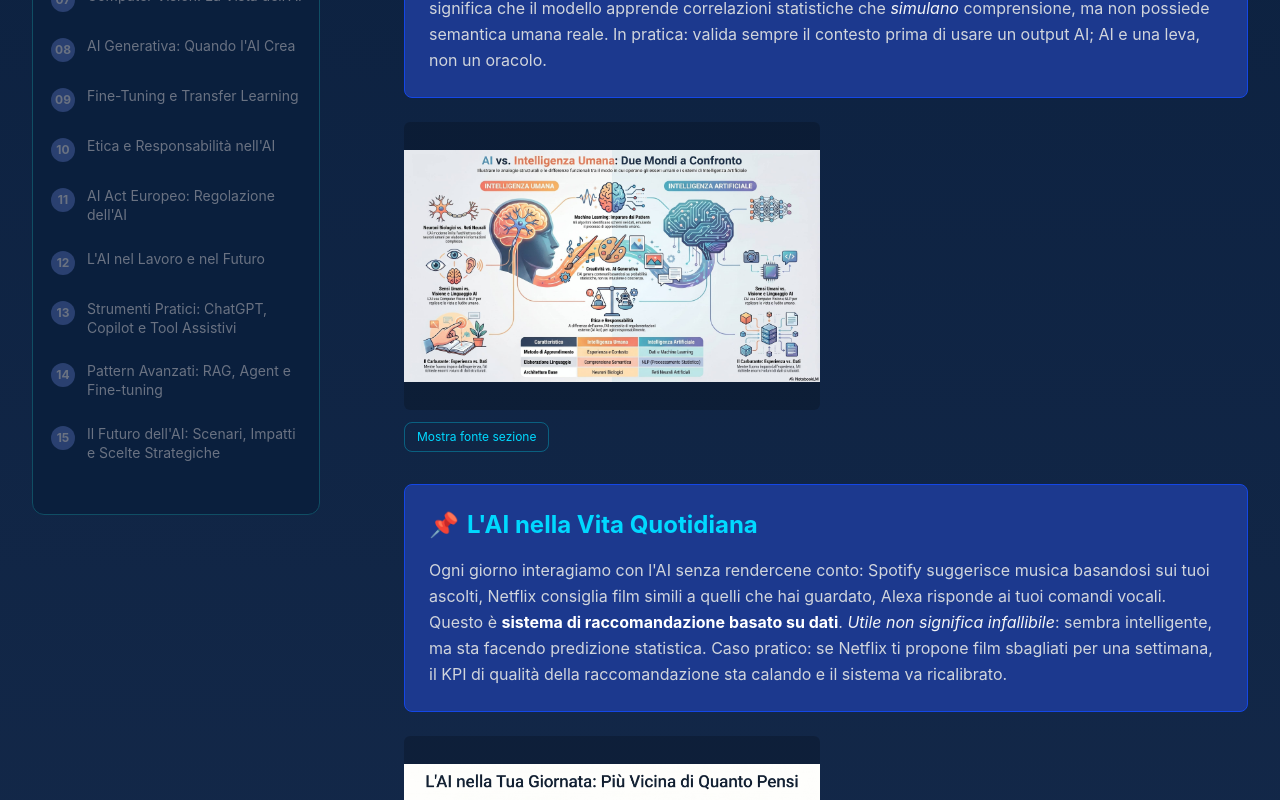
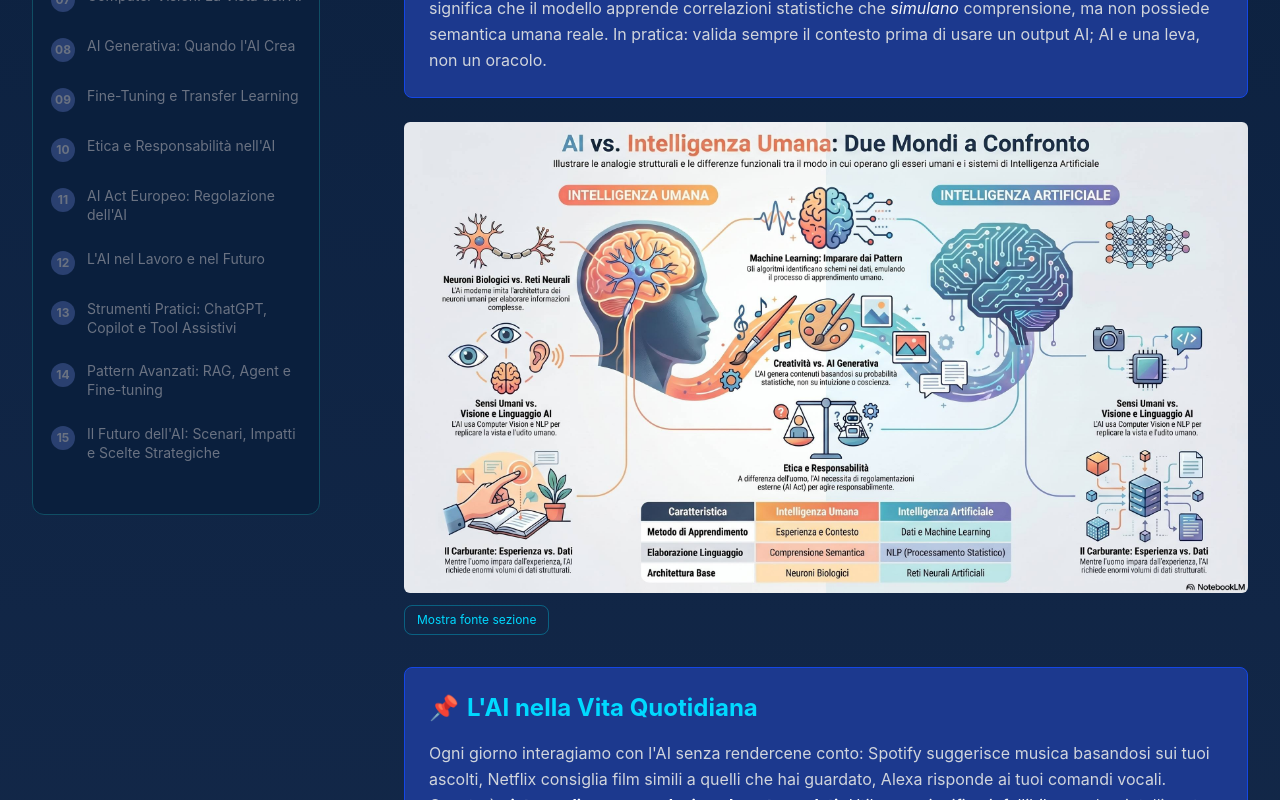
Before and after one commit to MT-Showcases/ai-fundamentals-showcase, a Next.js app: page /chapters/what-is-ai in a window 1280 px wide. Shown: the part 560-1360 px from the top of the page. Built offline with nearby package versions, Linux system fonts and the light colour scheme.

Commit message:
ux(media): single-slot full-width, multi-slot two-column layout with stable ordering

```diff
--- a/components/ChapterMediaSlots.tsx
+++ b/components/ChapterMediaSlots.tsx
@@ -50,10 +50,18 @@ const badgeByType: Record<MediaPlaceholder['type'], string> = {
   resource: '📄 Risorsa'
 };
 
+const mediaTypeOrder: Record<MediaPlaceholder['type'], number> = {
+  infographic: 0,
+  video: 1,
+  podcast: 2,
+  resource: 3,
+};
+
 export default function ChapterMediaSlots({ chapter }: Props) {
   const slotsRaw = chapter.media && chapter.media.length > 0 ? chapter.media : defaultSlots(chapter);
   // UX choice: hide resource cards until a real downloadable asset exists
-  const slots = slotsRaw.filter((slot) => !(slot.type === 'resource' && !slot.notes?.toLowerCase().includes('ready')));
+  const visible = slotsRaw.filter((slot) => !(slot.type === 'resource' && !slot.notes?.toLowerCase().includes('ready')));
+  const slots = [...visible].sort((a, b) => mediaTypeOrder[a.type] - mediaTypeOrder[b.type]);
   const [active, setActive] = useState<MediaPlaceholder | null>(null);
   const [showSource, setShowSource] = useState(false);
   const [copied, setCopied] = useState(false);
@@ -104,7 +112,7 @@ export default function ChapterMediaSlots({ chapter }: Props) {
           )}
         </div>
 
-        <div className="grid grid-cols-1 md:grid-cols-2 gap-4">
+        <div className={slots.length === 1 ? 'grid grid-cols-1 gap-4' : 'grid grid-cols-1 md:grid-cols-2 gap-4'}>
           {slots.map((slot, idx) => (
             <div
               key={`${slot.type}-${idx}`}
@@ -119,7 +127,7 @@ export default function ChapterMediaSlots({ chapter }: Props) {
                   <img
                     src={`/${slot.placeholderPath}`}
                     alt={slot.title}
-                    className="w-full h-72 object-contain rounded-md hover:opacity-90 transition bg-black/20 cursor-pointer"
+                    className={slots.length === 1 ? 'w-full h-auto object-contain rounded-md hover:opacity-90 transition bg-black/20 cursor-pointer' : 'w-full h-72 object-contain rounded-md hover:opacity-90 transition bg-black/20 cursor-pointer'}
                     loading="lazy"
                   />
                 </button>
@@ -130,7 +138,7 @@ export default function ChapterMediaSlots({ chapter }: Props) {
                     preload="metadata"
                     muted
                     playsInline
-                    className="w-full h-72 object-contain rounded-md bg-black pointer-events-none"
+                    className={slots.length === 1 ? 'w-full h-auto object-contain rounded-md bg-black pointer-events-none' : 'w-full h-72 object-contain rounded-md bg-black pointer-events-none'}
                   />
                   <span className="absolute inset-0 flex items-center justify-center text-white/90 text-xs bg-black/20">
                     ▶ Apri video
--- a/components/SectionMediaSlots.tsx
+++ b/components/SectionMediaSlots.tsx
@@ -19,11 +19,19 @@ const badgeByType: Record<MediaPlaceholder['type'], string> = {
   resource: '📄 Risorsa'
 };
 
+const mediaTypeOrder: Record<MediaPlaceholder['type'], number> = {
+  infographic: 0,
+  video: 1,
+  podcast: 2,
+  resource: 3,
+};
+
 export default function SectionMediaSlots({ chapterId, chapterSlug, sectionIndex, sectionTitle, sectionContent, media, isWorkflow = false, customSourceText }: Props & { isWorkflow?: boolean; customSourceText?: string }) {
   // Regola: nessun media definito => nessun placeholder automatico
   const slotsRaw = media ?? [];
   // UX choice: hide resource cards until a real downloadable asset exists
-  const slots = slotsRaw.filter((slot) => !(slot.type === 'resource' && !slot.notes?.toLowerCase().includes('ready')));
+  const visible = slotsRaw.filter((slot) => !(slot.type === 'resource' && !slot.notes?.toLowerCase().includes('ready')));
+  const slots = [...visible].sort((a, b) => mediaTypeOrder[a.type] - mediaTypeOrder[b.type]);
   const [active, setActive] = useState<MediaPlaceholder | null>(null);
   const [showSource, setShowSource] = useState(false);
   const [copied, setCopied] = useState(false);
@@ -36,7 +44,7 @@ export default function SectionMediaSlots({ chapterId, chapterSlug, sectionIndex
 
   return (
     <>
-      <div className="mb-3 grid grid-cols-1 md:grid-cols-2 gap-3">
+      <div className={slots.length === 1 ? 'mb-3 grid grid-cols-1 gap-3' : 'mb-3 grid grid-cols-1 md:grid-cols-2 gap-3'}>
         {slots.map((slot, idx) => (
           <div
             key={`${slot.type}-${idx}`}
@@ -52,7 +60,7 @@ export default function SectionMediaSlots({ chapterId, chapterSlug, sectionIndex
                   <img
                     src={`/${slot.placeholderPath}`}
                     alt={slot.title}
-                    className="w-full h-64 md:h-72 object-contain rounded-md hover:opacity-90 transition bg-black/20 cursor-pointer"
+                    className={slots.length === 1 ? 'w-full h-auto object-contain rounded-md hover:opacity-90 transition bg-black/20 cursor-pointer' : 'w-full h-72 object-contain rounded-md hover:opacity-90 transition bg-black/20 cursor-pointer'}
                     loading="lazy"
                   />
                 </button>
@@ -63,7 +71,7 @@ export default function SectionMediaSlots({ chapterId, chapterSlug, sectionIndex
                     preload="metadata"
                     muted
                     playsInline
-                    className="w-full h-64 md:h-72 object-contain rounded-md bg-black pointer-events-none"
+                    className={slots.length === 1 ? 'w-full h-auto object-contain rounded-md bg-black pointer-events-none' : 'w-full h-72 object-contain rounded-md bg-black pointer-events-none'}
                   />
                   <span className="absolute inset-0 flex items-center justify-center text-white/90 text-xs bg-black/20">
                     ▶ Apri video
```
Also changed, not shown: 2 other files (tests, documents, lock files or other folders).
